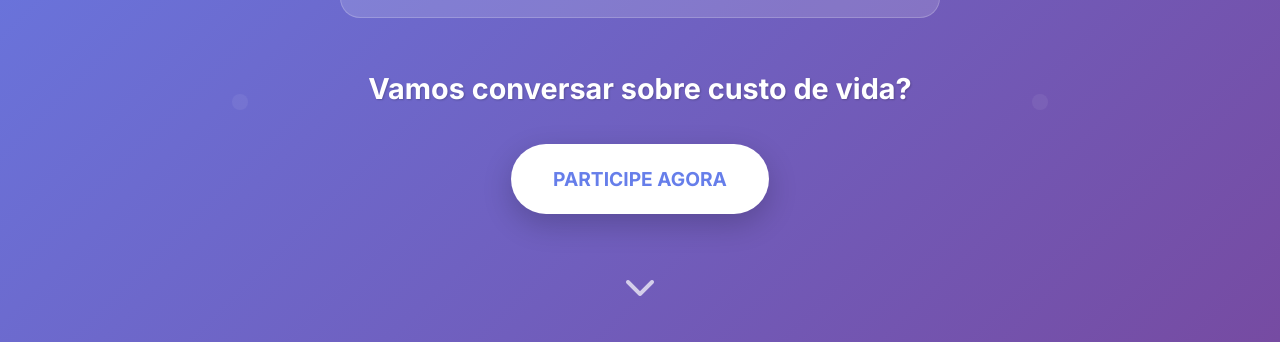
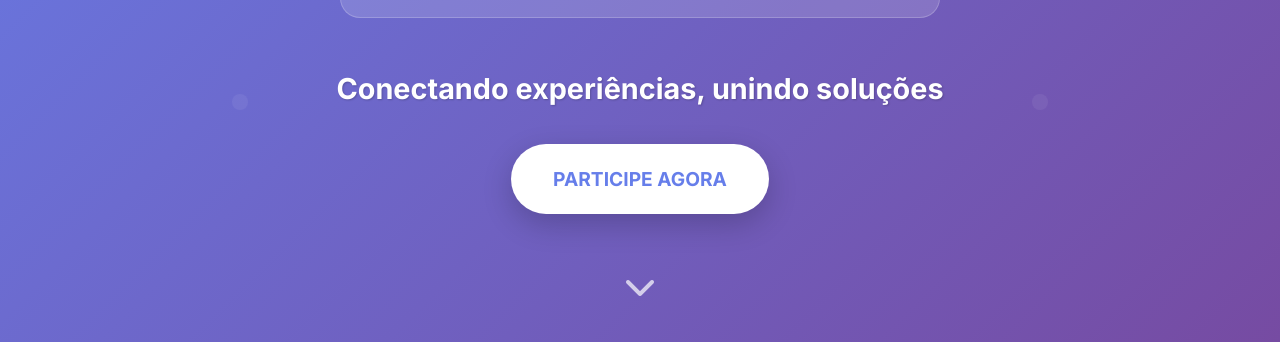
Before and after one commit to oslomeet/oslomeet-landing-page, a plain HTML site: page index.html in a window 1280 px wide. Shown: the part 458-800 px from the top of the page. Drawn offline with Linux system fonts and the light colour scheme.

Commit message:
Update index.html

```diff
--- a/index.html
+++ b/index.html
@@ -396,7 +396,7 @@
             </div>
 
             <div class="cta-section">
-                <p class="cta-text">Vamos conversar sobre custo de vida?</p>
+                <p class="cta-text">Conectando experiências, unindo soluções</p>
                 <a href="https://forms.gle/DzNFvJHUZECNs1CPA" target="_blank" class="cta-button">
                      PARTICIPE AGORA
                 </a>
```
